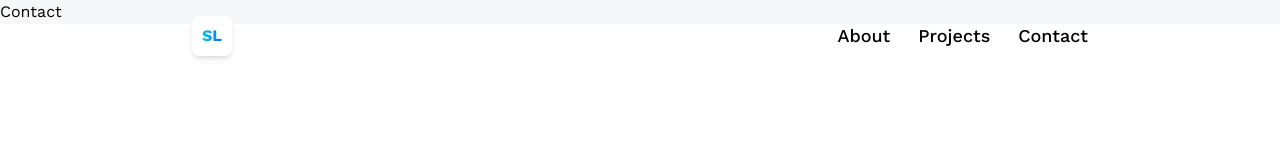
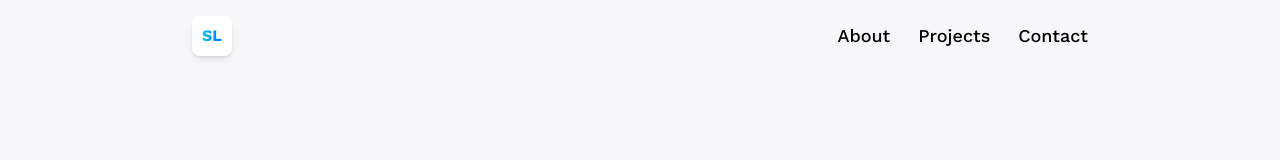
Before and after one commit to starfish7982-crypto/My-3D-Portfolio, a React (Vite) app: page /contact in a window 1280 px wide. Shown: the top 160 px of the page. Built offline with nearby package versions, Linux system fonts and the light colour scheme.

Commit message:
Modified Contact

```diff
--- a/src/pages/Contact.jsx
+++ b/src/pages/Contact.jsx
@@ -2,7 +2,10 @@ import React from "react";
 
 const Contact = () => {
   return (
-    <div>Contact</div>
+    <section className="relative flex lg:flex-row flex-col max-container">
+
+
+    </section>
   )
 }
 
```
